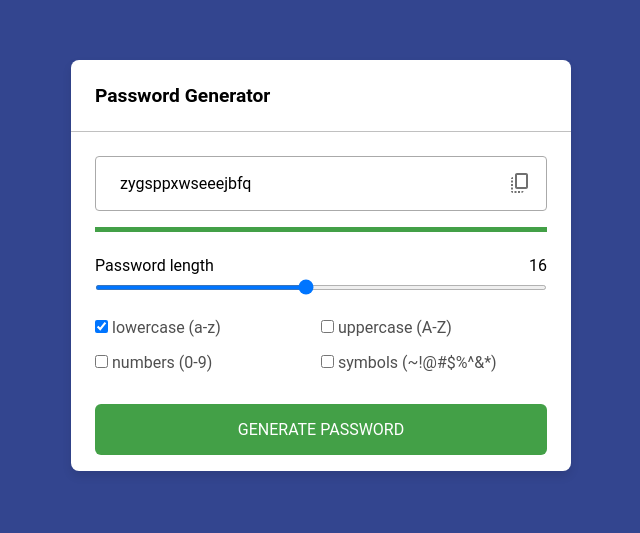
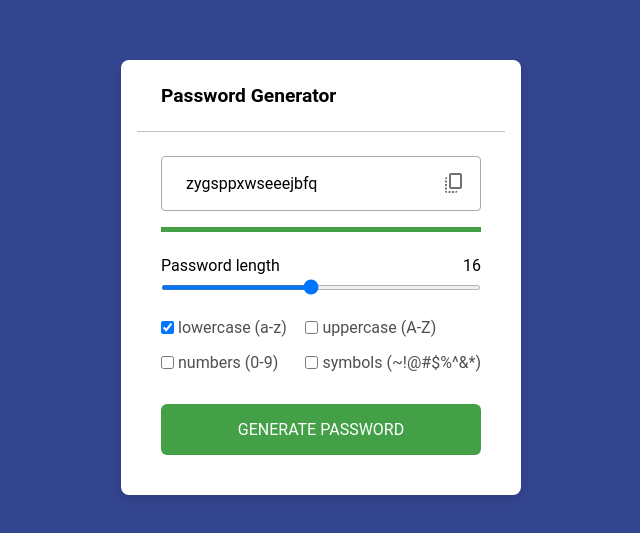
Before and after one commit to qimijoy/vue-password-generator, a Vue app: page / in a window 1280 px wide. Shown: the part 123-656 px from the top of the page, without its empty margins (319-959 px from the left). Built offline with nearby package versions, Linux system fonts and the light colour scheme.

Commit message:
adaptive & copy to clipboard

```diff
--- a/src/App.vue
+++ b/src/App.vue
@@ -5,8 +5,9 @@
 		<div class="password__controls">
 			<div class="password__result">
 				<input v-model="password" class="password__result-input" disabled />
-				<BaseIcon class="password__result-copy" icon-name="CopyAll" width="24" height="24">
-					<CopyAll />
+				<BaseIcon class="password__result-copy" icon-name="CopyAll" width="24" height="24" @click="copyPassword">
+					<CopyAll v-if="copyIconName === 'copy'" />
+					<Success v-else-if="copyIconName === 'success'" />
 				</BaseIcon>
 			</div>
 
@@ -36,7 +37,7 @@
 							type="checkbox"
 							@change="generatePassword"
 						/>
-						<span>lowercase (a-z)</span>
+						<span class="password__settings-option-text">lowercase (a-z)</span>
 					</label>
 				</li>
 				<li class="password__settings-option">
@@ -47,7 +48,7 @@
 							type="checkbox"
 							@change="generatePassword"
 						/>
-						<span>uppercase (A-Z)</span>
+						<span class="password__settings-option-text">uppercase (A-Z)</span>
 					</label>
 				</li>
 				<li class="password__settings-option">
@@ -58,7 +59,7 @@
 							type="checkbox"
 							@change="generatePassword"
 						/>
-						<span>numbers (0-9)</span>
+						<span class="password__settings-option-text">numbers (0-9)</span>
 					</label>
 				</li>
 				<li class="password__settings-option">
@@ -69,7 +70,7 @@
 							type="checkbox"
 							@change="generatePassword"
 						/>
-						<span>symbols (~!@#$%^&*)</span>
+						<span class="password__settings-option-text">symbols (~!@#$%^&*)</span>
 					</label>
 				</li>
 			</ul>
@@ -88,6 +89,7 @@
 
 	import BaseIcon from '@/components/BaseIcon.vue';
 	import CopyAll from '@/components/Icons/CopyAll.vue';
+	import Success from '@/components/Icons/Success.vue';
 
 	const SETTINGS = {
 		DEFAULT_PASSWORD_LENGTH: 16,
@@ -108,6 +110,7 @@
 	const isUppercase: Ref<boolean> = ref(false);
 	const isNumbers: Ref<boolean> = ref(false);
 	const isSymbols: Ref<boolean> = ref(false);
+	const copyIconName: Ref<string> = ref('copy');
 
 	// COMPUTED
 	const passwordStrengthComputedClasses: ComputedRef<string[]> = computed(() => {
@@ -179,15 +182,44 @@
 			passwordStrengthClass.value = 'password__indicator_weak';
 		}
 	};
+
+	const copyPassword = () => {
+		if (copyIconName.value === 'success') {
+			return;
+		}
+
+		navigator.clipboard.writeText(password.value);
+
+		copyIconName.value = 'success';
+
+		setTimeout(() => {
+			copyIconName.value = 'copy';
+		}, 1000);
+	};
 </script>
 
 <style lang="scss">
+	.password {
+		display: flex;
+
+		min-width: 400px;
+
+		min-height: 100vh;
+		align-items: center;
+		justify-content: center;
+	}
+
 	.password__container {
-		width: 500px;
+		padding: 0 16px;
 
 		background-color: #ffffff;
 		border-radius: 8px;
 		box-shadow: 0 5px 10px rgb(0 0 0 / 0.1);
+
+		@media (min-width: 576px) {
+			max-width: 400px;
+			margin: 0 15px;
+		}
 	}
 
 	.password__header {
@@ -300,11 +332,17 @@
 	}
 
 	.password__settings {
-		display: flex;
-		flex-wrap: wrap;
-		list-style: none;
+		display: grid;
 
 		margin-top: 1rem;
+		list-style: none;
+		grid-template-columns: 1fr;
+
+		gap: 0;
+
+		@media (min-width: 576px) {
+			grid-template-columns: 1fr 1fr;
+		}
 	}
 
 	.password__settings-option {
@@ -320,16 +358,22 @@
 	}
 
 	.password__settings-option-label {
+		display: flex;
+
 		color: #4f4f4f;
 
 		cursor: pointer;
+	}
+
+	.password__settings-option-text {
+		white-space: nowrap;
 	}
 
 	.password__generate {
 		width: 100%;
 
 		margin: 1rem 0;
-		padding: 1rem 0;
+		padding: 1rem 0.5rem;
 
 		font-size: 1rem;
 
--- a/src/assets/styles/main.css
+++ b/src/assets/styles/main.css
@@ -13,11 +13,5 @@
 }
 
 body {
-	display: flex;
-	align-items: center;
-	justify-content: center;
-
-	min-height: 100vh;
-
 	background-color: #33458f;
 }
--- /dev/null
+++ b/src/components/Icons/Success.vue
@@ -0,0 +1,3 @@
+<template>
+	<path d="M9 16.2 4.8 12l-1.4 1.4L9 19 21 7l-1.4-1.4z"></path>
+</template>
```
